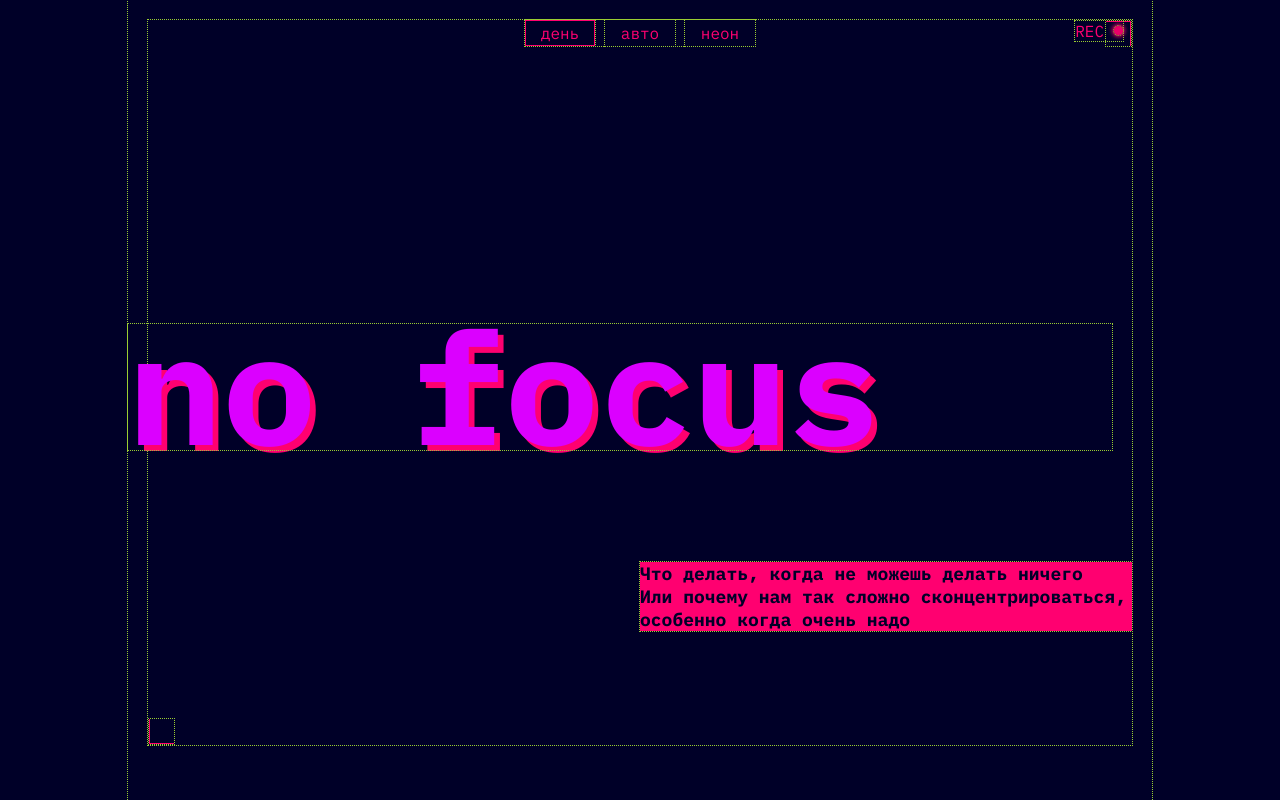
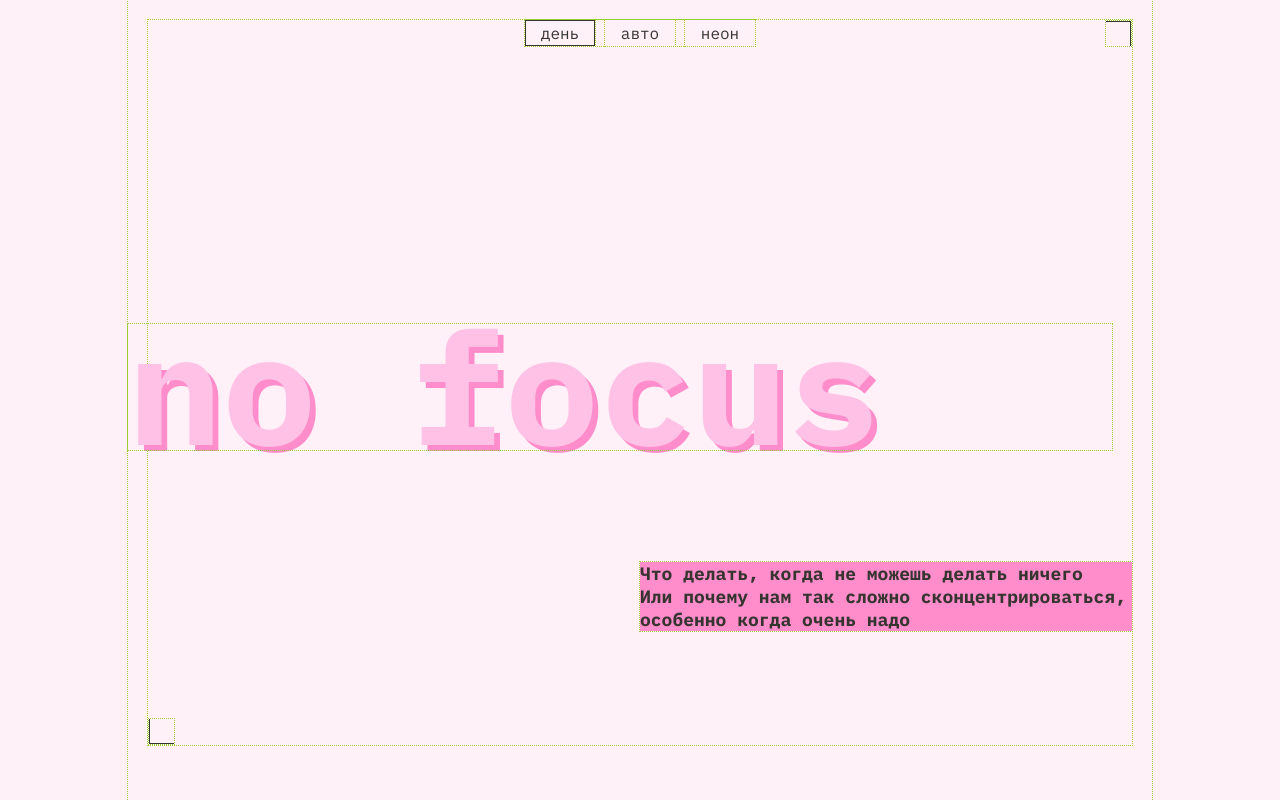
Before and after one commit to fedosovalentina/slozhno-sosredotochitsya-fd, a plain HTML site: page index.html in a window 1280 px wide. Both pictures are taken after a click on the button "день". Shown: the top 800 px of the page. Drawn offline with Linux system fonts and the light colour scheme.

Commit message:
color-theme-done

```diff
--- a/styles/light.css
+++ b/styles/light.css
@@ -9,8 +9,39 @@
     Так стили написанные ниже будут иметь больший вес,
     чем стили в медиазапросе предпочтений пользователя
   */
+  --heading-color: rgba(255, 194, 230, 1);
+  --subheading-color: rgba(53, 52, 48, 1);
+  --accent-color: rgba(53, 52, 48, 1);
+  --highlight-color: rgba(255, 141, 203, 1);
+  --accent-color-transparent: rgba(50, 49, 45, 0.4);
+
+  --bg-color: rgba(255, 241, 247, 1);
+  --text-color: rgba(53, 52, 48, 1);
+
+  --background-image: url("/images/cover-image-light.png");
+
+  .header__decoration-corner {
+    display: none;
+  }
 }
 
 .theme-light .page {
   /* Вам также нужно будет написать ряд подобных селекторов */
 }
+
+@media (prefers-color-scheme: light) {
+  :root {
+    --heading-color: rgba(255, 194, 230, 1);
+    --accent-color: rgba(255, 141, 203, 1);
+    --accent-color-transparent: rgba(50, 49, 45, 0.4);
+
+    --bg-color: rgba(255, 241, 247, 1);
+    --text-color: rgba(53, 52, 48, 1);
+
+    --background-image: url("/images/cover-image-light.png");
+
+    .header__decoration-corner {
+      display: none;
+    }
+  }
+}
--- a/styles/style.css
+++ b/styles/style.css
@@ -113,7 +113,7 @@
   display: block;
   margin-bottom: 55px;
   overflow-wrap: break-word;
-  color: var(--cool-pink);
+  color: var(--heading-color);
   font-weight: 900;
   font-size: var(--h1-font-size);
   line-height: 0.8;
@@ -139,15 +139,15 @@
 /* Декор c заливкой фона розовым */
 
 .title-decor {
-  color: var(--bg-color);
-  background-color: var(--accent-color);
+  color: var(--subheading-color);
+  background-color: var(--highlight-color);
   height: fit-content;
 }
 
 /* Декор с квадратной тенью (шапка, подвал, текст) */
 
 .text-decor {
-  text-shadow: calc(1em / 33 + 1px) calc(1em / 33 + 1px) 0 var(--accent-color);
+  text-shadow: calc(1em / 33 + 1px) calc(1em / 33 + 1px) 0 var(--highlight-color);
 }
 
 /* Декор для толстых заголовков */
--- a/styles/variables.css
+++ b/styles/variables.css
@@ -7,8 +7,10 @@
   --main-font-family: "IBM Plex Mono";
   --h1-font-size: clamp(7.25rem, 116px, 7.5rem);
 
-  --cool-pink: rgba(219, 0, 255, 1);
+  --heading-color: rgba(219, 0, 255, 1);
+  --subheading-color: rgba(0, 0, 40, 1);
   --accent-color: rgba(255, 0, 112, 1);
+  --highlight-color: rgba(255, 0, 112, 1);
   --accent-color-transparent: rgba(255, 0, 112, 0.4);
 
   --bg-color: rgba(0, 0, 40, 1);
```
